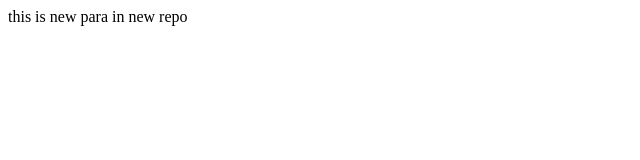
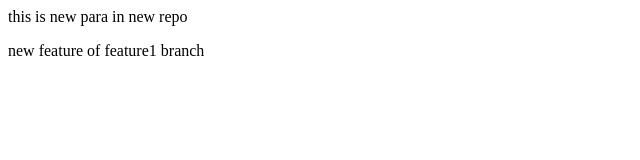
Before and after one commit to AryaDS-git/Localrepo, a plain HTML site: page index.html in a window 1280 px wide. Shown: the whole page, without its empty margins (0-640 px from the left). Drawn offline with Linux system fonts and the light colour scheme.

Commit message:
add feature1

```diff
--- a/index.html
+++ b/index.html
@@ -1 +1,3 @@
 <P>this is new para in new repo</P>
+
+<p>new feature of feature1 branch</p>
```
